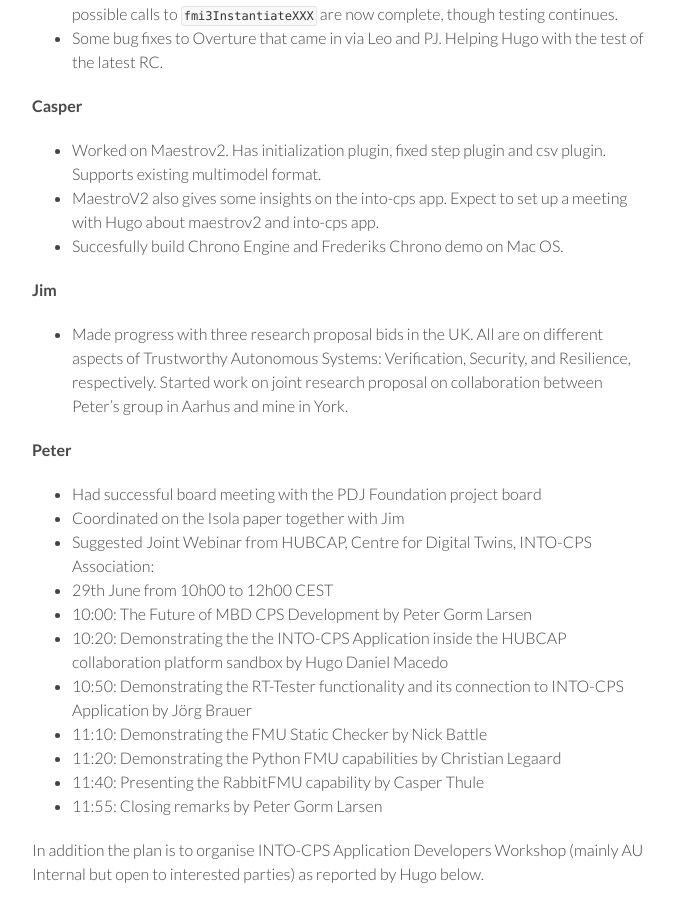
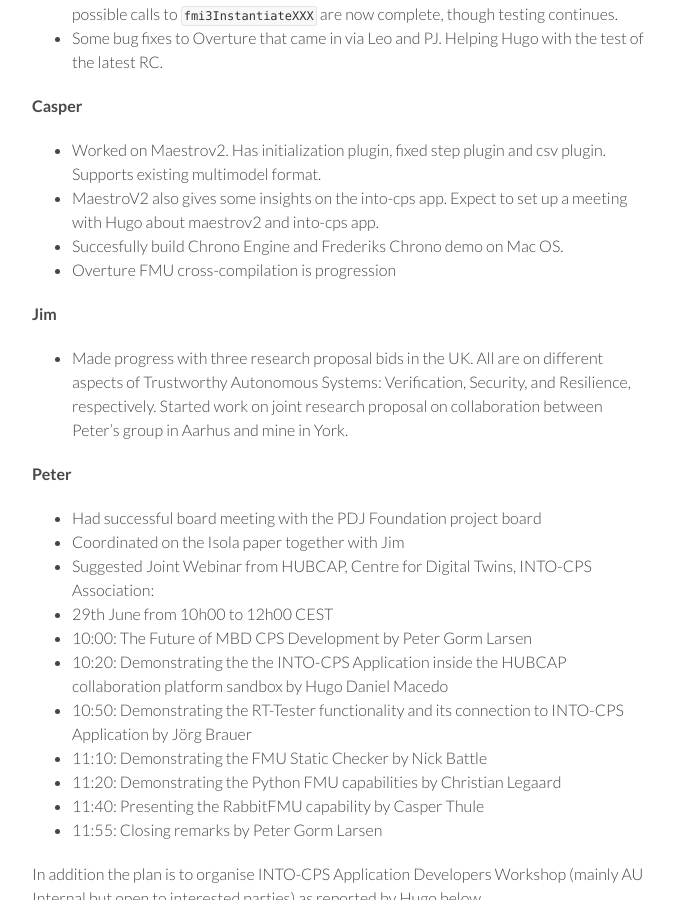
Before and after one commit to digitaltwincentre/digitaltwincentre.github.io, a Jekyll site: the page built from _biweeklies/Biweekly-18.md, in a window 1280 px wide and 900 px high, scrolled down 599 px. Shown: the whole window, without its empty margins (418-1093 px from the left). Built offline with Jekyll 4.4.1, drawn with Linux system fonts in a browser that asks for light colours; nearby versions of some CDN libraries.

Commit message:
Update Biweekly-18.md

```diff
--- a/_biweeklies/Biweekly-18.md
+++ b/_biweeklies/Biweekly-18.md
@@ -31,6 +31,7 @@ date: 20 May 2020, 1030 CEST
 * Worked on Maestrov2. Has initialization plugin, fixed step plugin and csv plugin. Supports existing multimodel format.
 * MaestroV2 also gives some insights on the into-cps app. Expect to set up a meeting with Hugo about maestrov2 and into-cps app.
 * Succesfully build Chrono Engine and Frederiks Chrono demo on Mac OS.
+* Overture FMU cross-compilation is progression
 
 #### Jim
 * Made progress with three research proposal bids in the UK. All are on different aspects of Trustworthy Autonomous Systems: Verification, Security, and Resilience, respectively. Started work on joint research proposal on collaboration between Peter's group in Aarhus and mine in York.
```
